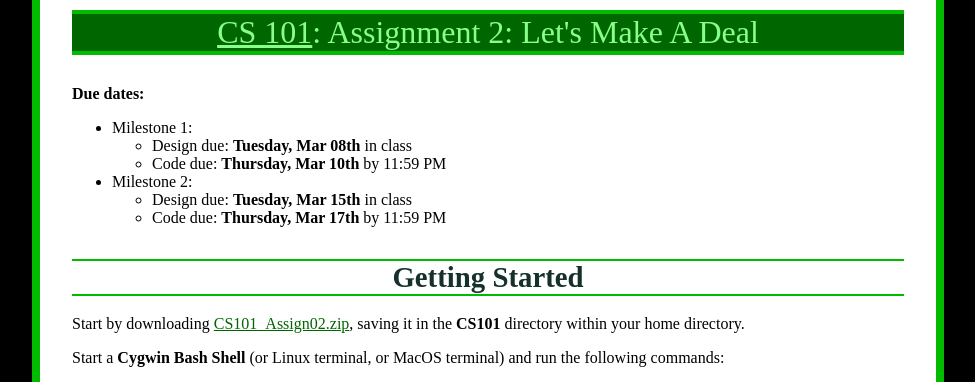
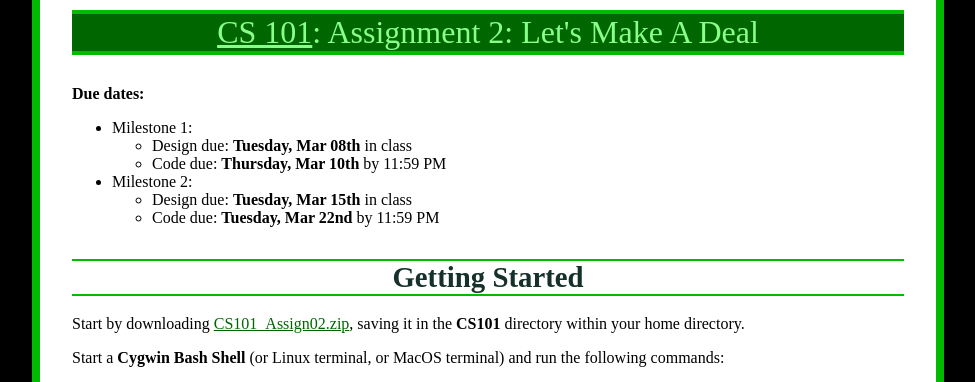
Before and after one commit to ycpcs/cs101-spring2022, a Jekyll site: the page built from assign/assign02.md, in a window 1280 px wide and 900 px high. Shown: the top 382 px of the window, without its empty margins (152-1127 px from the left). Built offline with Jekyll 4.4.1, drawn with Linux system fonts in a browser that asks for light colours; some of the changed text lies outside the part shown.

Commit message:
updated assign schedule

```diff
--- a/assign/assign02.md
+++ b/assign/assign02.md
@@ -10,7 +10,7 @@ title: "Assignment 2: Let's Make A Deal"
     * Code due: **Thursday, Mar 10th** by 11:59 PM
 * Milestone 2:
     * Design due: **Tuesday, Mar 15th** in class
-    * Code due: **Thursday, Mar 17th** by 11:59 PM
+    * Code due: **Tuesday, Mar 22nd** by 11:59 PM
 
 Getting Started
 ===============
@@ -135,7 +135,7 @@ For each strategy, play the game 20 times. What percentage of games did you win
 
 Using Notepad++, create an empty document and write a brief summary of your findings. Save it as a file called **experiment.txt** in your **CS101\_Assign02** folder. In the report, indicate what percentage of games you won using each strategy. If one strategy seems to be better, state which one.
 
-Submit your code and report (the second and third deliverables) to Marmoset by running `make submit_ms2`.  They are due by the end of day on **Thursday, Mar 17th**.
+Submit your code and report (the second and third deliverables) to Marmoset by running `make submit_ms2`.  They are due by the end of day on **Tuesday, Mar 22nd**.
 
 Hints
 -----
```
Also changed, not shown: assign/assign04.md (+0 -2 lines), practice/index.md (+4 -2 lines), syllabus.md (+1 -1 lines).
